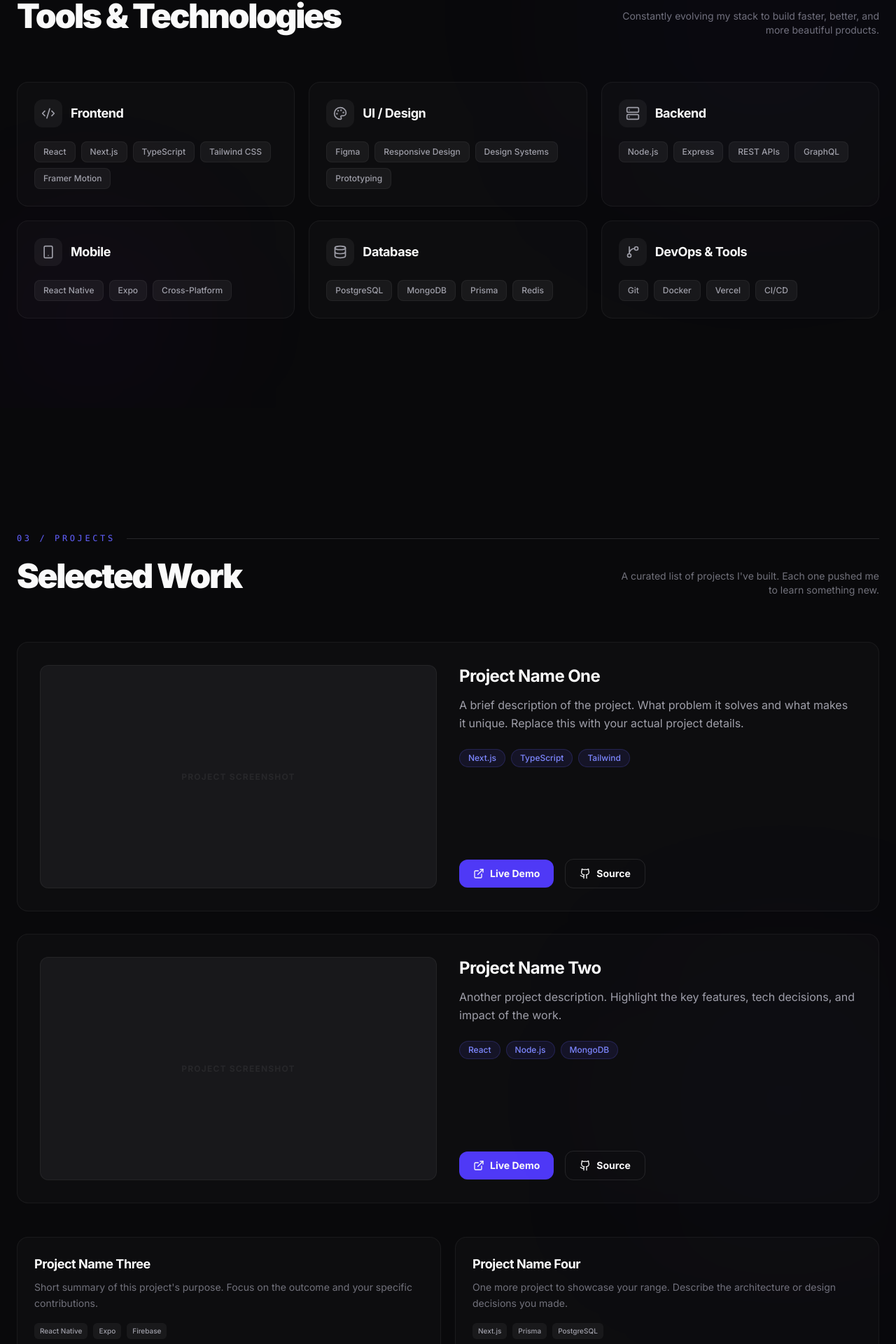
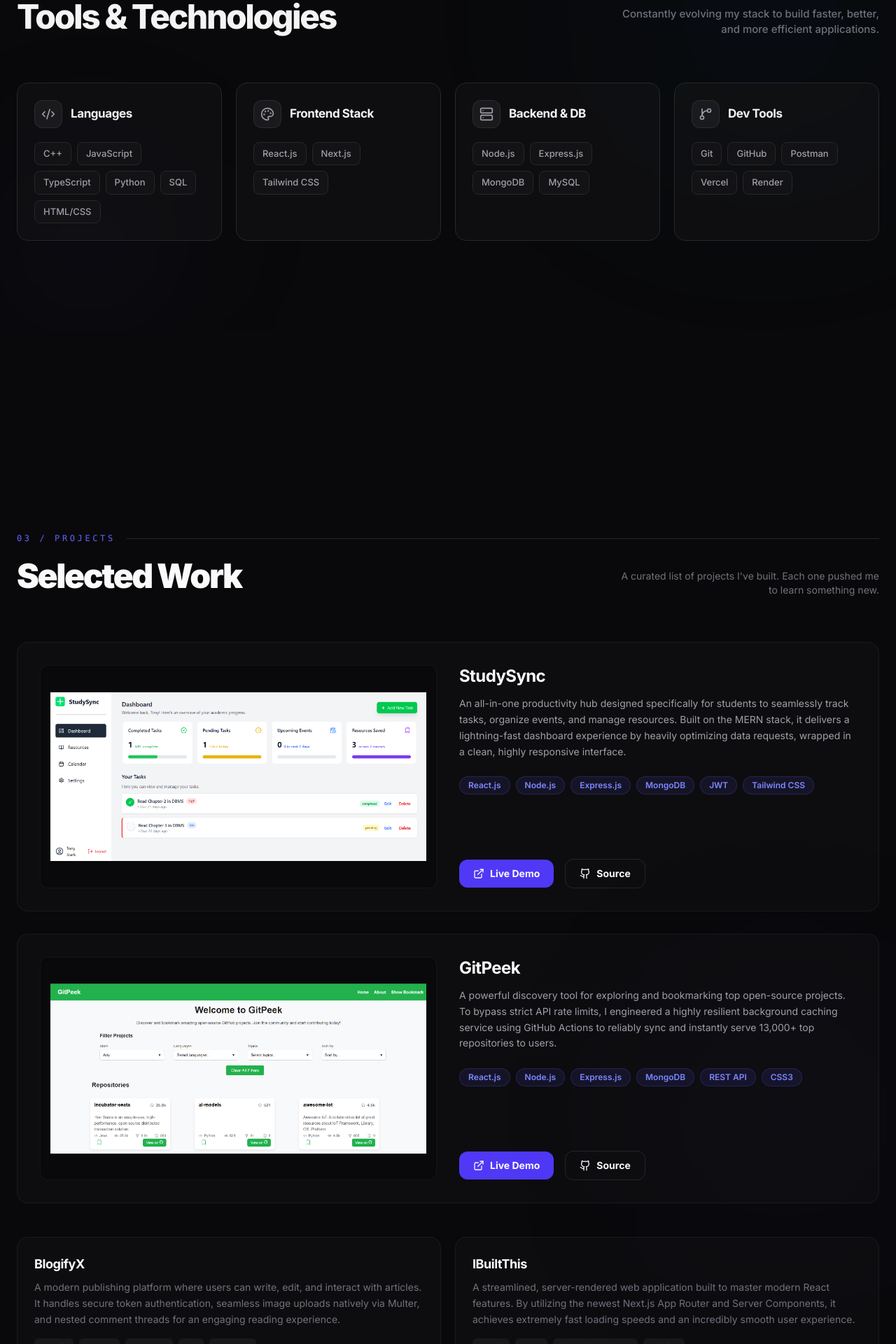
Before and after one commit to mr-ravi-ladumor/my-portfolio, a Next.js app: page / in a window 1280 px wide. Shown: the part 1833-3753 px from the top of the page at 70% size. Built offline with nearby package versions, Linux system fonts and the light colour scheme.

Commit message:
improved project and skills section

```diff
--- a/components/Projects.tsx
+++ b/components/Projects.tsx
@@ -7,46 +7,46 @@
 const projects = [
     {
         id: 1,
-        title: "Project Name One",
+        title: "StudySync",
         description:
-            "A brief description of the project. What problem it solves and what makes it unique. Replace this with your actual project details.",
-        tags: ["Next.js", "TypeScript", "Tailwind"],
-        image: null, // Replace with your project screenshot path
-        liveUrl: "#",
-        githubUrl: "#",
+            "An all-in-one productivity hub designed specifically for students to seamlessly track tasks, organize events, and manage resources. Built on the MERN stack, it delivers a lightning-fast dashboard experience by heavily optimizing data requests, wrapped in a clean, highly responsive interface.",
+        tags: ["React.js", "Node.js", "Express.js", "MongoDB", "JWT", "Tailwind CSS"],
+        image: "/project1.png",
+        liveUrl: "https://studysync-0ygm.onrender.com/",
+        githubUrl: "https://github.com/mr-ravi-ladumor/studysync",
         featured: true,
     },
     {
         id: 2,
-        title: "Project Name Two",
+        title: "GitPeek",
         description:
-            "Another project description. Highlight the key features, tech decisions, and impact of the work.",
-        tags: ["React", "Node.js", "MongoDB"],
-        image: null,
-        liveUrl: "#",
-        githubUrl: "#",
+            "A powerful discovery tool for exploring and bookmarking top open-source projects. To bypass strict API rate limits, I engineered a highly resilient background caching service using GitHub Actions to reliably sync and instantly serve 13,000+ top repositories to users.",
+        tags: ["React.js", "Node.js", "Express.js", "MongoDB", "REST API", "CSS3"],
+        image: "/project2.png",
+        liveUrl: "https://gitpeek-app.vercel.app/",
+        githubUrl: "https://github.com/mr-ravi-ladumor/gitpeek",
         featured: true,
     },
     {
         id: 3,
-        title: "Project Name Three",
+        title: "BlogifyX",
         description:
-            "Short summary of this project's purpose. Focus on the outcome and your specific contributions.",
-        tags: ["React Native", "Expo", "Firebase"],
+            "A modern publishing platform where users can write, edit, and interact with articles. It handles secure token authentication, seamless image uploads natively via Multer, and nested comment threads for an engaging reading experience.",
+        tags: ["Node.js", "Express", "MongoDB", "EJS", "Bootstrap"],
         image: null,
-        liveUrl: "#",
-        githubUrl: "#",
+        liveUrl: "",
+        githubUrl: "https://github.com/mr-ravi-ladumor/blogifyX",
         featured: false,
     },
     {
         id: 4,
-        title: "Project Name Four",
+        title: "IBuiltThis",
         description:
-            "One more project to showcase your range. Describe the architecture or design decisions you made.",
-        tags: ["Next.js", "Prisma", "PostgreSQL"],
+            "A streamlined, server-rendered web application built to master modern React features. By utilizing the newest Next.js App Router and Server Components, it achieves extremely fast loading speeds and an incredibly smooth user experience.",
+        tags: ["Next.js", "React", "Server Components", "Tailwind"],
         image: null,
-        liveUrl: "#",
-        githubUrl: "#",
+        liveUrl: "",
+        githubUrl: "https://github.com/mr-ravi-ladumor/ibuiltthis-app",
         featured: false,
     },
 ];
@@ -54,7 +54,7 @@
 const Projects = () => {
     return (
         <section id="projects" className="w-full py-32 px-6 flex justify-center relative overflow-hidden">
-            <div className="absolute bottom-1/4 right-0 w-80 h-80 bg-indigo-600/5 blur-[140px] rounded-full" />
+            <div className="absolute bottom-1/4 right-0 w-80 h-80 bg-indigo-600/5 blur-[140px] rounded-full pointer-events-none" />
 
             <div className="max-w-7xl w-full">
                 <div className="flex items-center gap-4 mb-4">
@@ -86,13 +86,13 @@
                                 transition={{ duration: 0.6, delay: index * 0.15 }}
                                 className="group grid grid-cols-1 lg:grid-cols-2 gap-8 p-6 md:p-8 rounded-2xl bg-white/[0.02] border border-white/5 hover:border-indigo-500/20 transition-all duration-500"
                             >
-                                <div className="aspect-video rounded-xl bg-zinc-900 border border-white/5 overflow-hidden relative">
+                                <div className="aspect-video rounded-xl bg-[#09090b] border border-white/5 overflow-hidden relative flex items-center justify-center shadow-inner">
                                     {project.image ? (
                                         // eslint-disable-next-line @next/next/no-img-element
                                         <img
                                             src={project.image}
                                             alt={project.title}
-                                            className="w-full h-full object-cover group-hover:scale-105 transition-transform duration-700"
+                                            className="w-[95%] h-[95%] object-contain rounded-lg group-hover:scale-[1.02] transition-transform duration-700"
                                         />
                                     ) : (
                                         <div className="w-full h-full flex items-center justify-center">
@@ -101,7 +101,6 @@
                                             </span>
                                         </div>
                                     )}
-                                    <div className="absolute inset-0 bg-indigo-600/5 opacity-0 group-hover:opacity-100 transition-opacity duration-500" />
                                 </div>
 
                                 <div className="flex flex-col justify-between">
@@ -109,14 +108,14 @@
                                         <h3 className="text-2xl font-bold tracking-tight mb-3 group-hover:text-indigo-400 transition-colors">
                                             {project.title}
                                         </h3>
-                                        <p className="text-zinc-400 leading-relaxed mb-6">
+                                        <p className="text-[14px] text-zinc-400 leading-relaxed mb-6">
                                             {project.description}
                                         </p>
                                         <div className="flex flex-wrap gap-2 mb-6">
                                             {project.tags.map((tag) => (
                                                 <span
                                                     key={tag}
-                                                    className="px-3 py-1 text-xs font-medium text-indigo-400 bg-indigo-500/10 rounded-full border border-indigo-500/20"
+                                                    className="px-3 py-1 text-xs font-semibold text-indigo-400 bg-indigo-500/10 rounded-full border border-indigo-500/20"
                                                 >
                                                     {tag}
                                                 </span>
@@ -124,15 +123,21 @@
                                         </div>
                                     </div>
                                     <div className="flex items-center gap-4">
+                                        {project.liveUrl && (
                                             <a
                                                 href={project.liveUrl}
+                                                target="_blank"
+                                                rel="noreferrer"
                                                 className="flex items-center gap-2 px-5 py-2.5 bg-indigo-600 rounded-xl text-sm font-bold hover:bg-indigo-500 transition-colors"
                                             >
                                                 <ExternalLink className="w-4 h-4" />
                                                 Live Demo
                                             </a>
+                                        )}
                                         <a
                                             href={project.githubUrl}
+                                            target="_blank"
+                                            rel="noreferrer"
                                             className="flex items-center gap-2 px-5 py-2.5 border border-white/10 rounded-xl text-sm font-bold hover:bg-white/5 transition-colors"
                                         >
                                             <Github className="w-4 h-4" />
@@ -167,24 +172,30 @@
                                     {project.tags.map((tag) => (
                                         <span
                                             key={tag}
-                                            className="px-2 py-1 text-[10px] font-medium text-zinc-400 bg-white/5 rounded-md"
+                                            className="px-2 py-1 text-[11px] font-medium text-zinc-400 bg-white/5 rounded-md"
                                         >
                                             {tag}
                                         </span>
                                     ))}
                                 </div>
-                                <div className="flex gap-3">
+                                <div className="flex gap-4">
+                                    {project.liveUrl && (
                                         <a
                                             href={project.liveUrl}
-                                        className="text-xs font-bold text-indigo-400 hover:text-indigo-300 flex items-center gap-1 transition-colors"
+                                            target="_blank"
+                                            rel="noreferrer"
+                                            className="text-[13px] font-bold text-indigo-400 hover:text-indigo-300 flex items-center gap-1 transition-colors"
                                         >
-                                        <ExternalLink className="w-3 h-3" /> Live
+                                            <ExternalLink className="w-3.5 h-3.5" /> Live
                                         </a>
+                                    )}
                                     <a
                                         href={project.githubUrl}
-                                        className="text-xs font-bold text-zinc-500 hover:text-zinc-300 flex items-center gap-1 transition-colors"
+                                        target="_blank"
+                                        rel="noreferrer"
+                                        className="text-[13px] font-bold text-zinc-400 hover:text-zinc-200 flex items-center gap-1 transition-colors"
                                     >
-                                        <Github className="w-3 h-3" /> Code
+                                        <Github className="w-3.5 h-3.5" /> Code
                                     </a>
                                 </div>
                             </motion.div>
--- a/components/Skills.tsx
+++ b/components/Skills.tsx
@@ -2,79 +2,63 @@
 
 import React from "react";
 import { motion } from "framer-motion";
-import { Code2, Palette, Server, Smartphone, Database, GitBranch } from "lucide-react";
+import { Code2, Palette, Server, GitBranch } from "lucide-react";
 
 const skillCategories = [
     {
-        title: "Frontend",
+        title: "Languages",
         icon: Code2,
         color: "from-indigo-500/20 to-indigo-600/5",
         border: "group-hover:border-indigo-500/40",
-        skills: ["React", "Next.js", "TypeScript", "Tailwind CSS", "Framer Motion"],
+        skills: ["C++", "JavaScript", "TypeScript", "Python", "SQL", "HTML/CSS"],
     },
     {
-        title: "UI / Design",
+        title: "Frontend Stack",
         icon: Palette,
-        color: "from-purple-500/20 to-purple-600/5",
-        border: "group-hover:border-purple-500/40",
-        skills: ["Figma", "Responsive Design", "Design Systems", "Prototyping"],
+        color: "from-sky-500/20 to-sky-600/5",
+        border: "group-hover:border-sky-500/40",
+        skills: ["React.js", "Next.js", "Tailwind CSS"],
     },
     {
-        title: "Backend",
+        title: "Backend & DB",
         icon: Server,
         color: "from-emerald-500/20 to-emerald-600/5",
         border: "group-hover:border-emerald-500/40",
-        skills: ["Node.js", "Express", "REST APIs", "GraphQL"],
+        skills: ["Node.js", "Express.js", "MongoDB", "MySQL"],
     },
     {
-        title: "Mobile",
-        icon: Smartphone,
-        color: "from-sky-500/20 to-sky-600/5",
-        border: "group-hover:border-sky-500/40",
-        skills: ["React Native", "Expo", "Cross-Platform"],
-    },
-    {
-        title: "Database",
-        icon: Database,
+        title: "Dev Tools",
+        icon: GitBranch,
         color: "from-amber-500/20 to-amber-600/5",
         border: "group-hover:border-amber-500/40",
-        skills: ["PostgreSQL", "MongoDB", "Prisma", "Redis"],
-    },
-    {
-        title: "DevOps & Tools",
-        icon: GitBranch,
-        color: "from-rose-500/20 to-rose-600/5",
-        border: "group-hover:border-rose-500/40",
-        skills: ["Git", "Docker", "Vercel", "CI/CD"],
+        skills: ["Git", "GitHub", "Postman", "Vercel", "Render"],
     },
 ];
 
-const Skills = () => {
+export default function Skills() {
     return (
-        <section id="skills" className="w-full py-32 px-6 flex justify-center relative overflow-hidden">
-            {/* Background accents */}
-            <div className="absolute top-0 right-0 w-96 h-96 bg-indigo-600/5 blur-[150px] rounded-full" />
-            <div className="absolute bottom-0 left-0 w-64 h-64 bg-purple-600/5 blur-[120px] rounded-full" />
+        <section id="skills" className="w-full py-32 px-6 flex justify-center relative overflow-hidden bg-[#09090b]">
+            <div className="absolute top-0 right-0 w-96 h-96 bg-sky-500/5 blur-[150px] rounded-full pointer-events-none" />
+            <div className="absolute bottom-0 left-0 w-64 h-64 bg-indigo-500/5 blur-[120px] rounded-full pointer-events-none" />
 
             <div className="max-w-7xl w-full">
                 <div className="flex items-center gap-4 mb-4">
-                    <span className="text-indigo-500 font-mono text-xs tracking-[0.3em] uppercase">
+                    <span className="text-sky-400 font-mono text-[11px] tracking-[0.3em] uppercase font-semibold">
                         02 / Skills
                     </span>
                     <div className="h-[1px] flex-1 bg-zinc-800" />
                 </div>
 
                 <div className="flex flex-col md:flex-row justify-between items-start md:items-end gap-4 mb-16">
-                    <h2 className="text-4xl md:text-5xl font-black tracking-tighter leading-tight">
+                    <h2 className="text-4xl md:text-5xl font-extrabold tracking-tighter leading-tight text-zinc-100">
                         Tools & Technologies
                     </h2>
-                    <p className="text-zinc-500 text-sm max-w-sm text-right">
-                        Constantly evolving my stack to build faster, better, and more beautiful products.
+                    <p className="text-zinc-500 text-[15px] font-medium max-w-sm text-left md:text-right">
+                        Constantly evolving my stack to build faster, better, and more efficient applications.
                     </p>
                 </div>
 
-                {/* Skills Grid */}
-                <div className="grid grid-cols-1 sm:grid-cols-2 lg:grid-cols-3 gap-5">
+                <div className="grid grid-cols-1 sm:grid-cols-2 lg:grid-cols-4 gap-5">
                     {skillCategories.map((category, index) => (
                         <motion.div
                             key={category.title}
@@ -82,23 +66,23 @@
                             whileInView={{ opacity: 1, y: 0 }}
                             viewport={{ once: true, margin: "-50px" }}
                             transition={{ duration: 0.5, delay: index * 0.1 }}
-                            className={`group relative p-6 rounded-2xl bg-white/[0.02] border border-white/5 ${category.border} transition-all duration-500 hover:bg-white/[0.04]`}
+                            className={`group relative p-6 rounded-2xl bg-zinc-900/40 border border-zinc-800 hover:bg-zinc-900/80 ${category.border} transition-all duration-500`}
                         >
-                            <div className={`absolute inset-0 rounded-2xl bg-gradient-to-br ${category.color} opacity-0 group-hover:opacity-100 transition-opacity duration-500`} />
+                            <div className={`absolute inset-0 rounded-2xl bg-gradient-to-br ${category.color} opacity-0 group-hover:opacity-100 transition-opacity duration-500 pointer-events-none`} />
 
                             <div className="relative z-10">
                                 <div className="flex items-center gap-3 mb-5">
-                                    <div className="w-10 h-10 rounded-xl bg-white/5 flex items-center justify-center group-hover:bg-white/10 transition-colors">
-                                        <category.icon className="w-5 h-5 text-zinc-400 group-hover:text-white transition-colors" />
+                                    <div className="w-10 h-10 rounded-xl bg-zinc-800/50 border border-zinc-700/50 flex items-center justify-center group-hover:bg-zinc-800 transition-colors">
+                                        <category.icon className="w-5 h-5 text-zinc-400 group-hover:text-zinc-100 transition-colors" />
                                     </div>
-                                    <h3 className="text-lg font-bold tracking-tight">{category.title}</h3>
+                                    <h3 className="text-[17px] font-bold tracking-tight text-zinc-100">{category.title}</h3>
                                 </div>
 
                                 <div className="flex flex-wrap gap-2">
                                     {category.skills.map((skill) => (
                                         <span
                                             key={skill}
-                                            className="px-3 py-1.5 text-xs font-medium text-zinc-400 bg-white/5 rounded-lg border border-white/5 group-hover:text-zinc-200 group-hover:border-white/10 transition-all"
+                                            className="px-3 py-1.5 text-[13px] font-medium text-zinc-400 bg-zinc-900/50 rounded-lg border border-zinc-800 group-hover:text-sky-400 group-hover:border-sky-500/20 transition-all duration-300"
                                         >
                                             {skill}
                                         </span>
@@ -111,6 +95,4 @@
             </div>
         </section>
     );
-};
-
-export default Skills;
+}
```
Also changed, not shown: public/project1.png (added), public/project2.png (added). Lines whose indentation alone changed are shown as unchanged.
